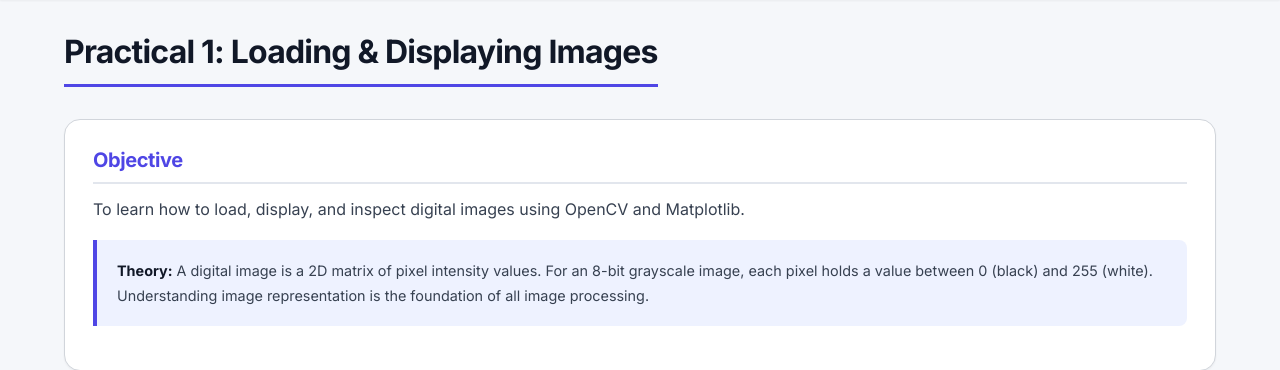
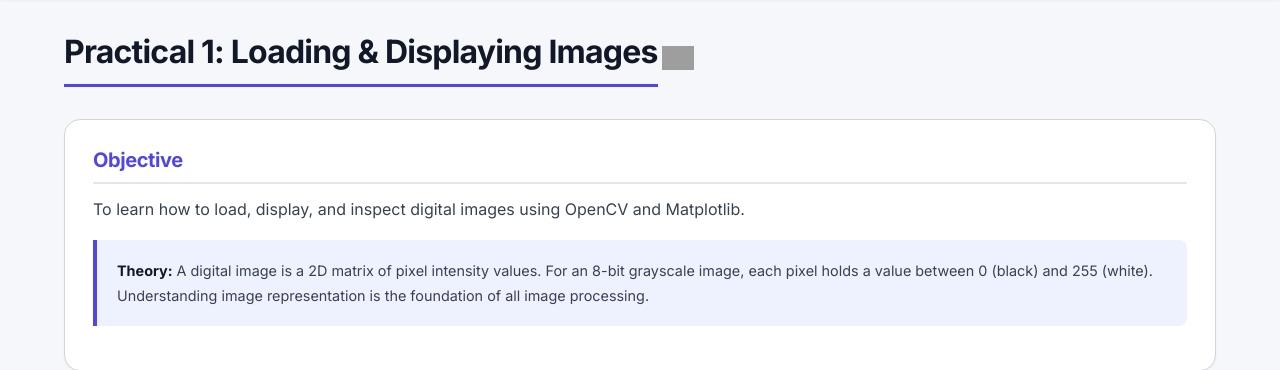
Before and after one commit to divyamohan1993/dip-practical, a Flask app: page /practical/1 in a window 1280 px wide. Shown: the part 57-427 px from the top of the page. Run offline with Flask 3, Linux system fonts and the light colour scheme; data that the repository does not hold is empty; grey boxes are pictures that could not be loaded.

Commit message:
Add 'Open in Colab' badge to each practical page
Co-Authored-By: Claude Opus 4.6 (1M context) <noreply@anthropic.com>

```diff
--- a/app/static/css/components.css
+++ b/app/static/css/components.css
@@ -158,6 +158,11 @@
 .ds-item img { width: 100%; border-radius: var(--radius-md); border: 1px solid var(--border); }
 .ds-item .ds-label { font-weight: 600; font-size: 0.85rem; margin-top: 0.5rem; color: var(--text-muted); }
 
+/* --- Colab Badge --- */
+.colab-badge { display: inline-block; margin-bottom: 1.25rem; }
+.colab-badge img { height: 24px; transition: opacity 0.15s; }
+.colab-badge:hover img { opacity: 0.8; }
+
 /* --- Formula Box --- */
 .formula-box { text-align: center; font-size: 1.15rem; padding: 1rem; background: var(--surface-2); border: 1px solid var(--border); border-radius: var(--radius-md); margin: 1rem 0; }
 
--- a/app/templates/practicals/p01.html
+++ b/app/templates/practicals/p01.html
@@ -5,6 +5,7 @@
 
 {% block content %}
 <h2>Practical 1: Loading &amp; Displaying Images</h2>
+<a href="https://colab.research.google.com/github/divyamohan1993/dip-practical/blob/main/Practical_1.ipynb" target="_blank" rel="noopener" class="colab-badge no-print"><img src="https://colab.research.google.com/assets/colab-badge.svg" alt="Open In Colab"></a>
 <!-- Objective -->
 <div class="section-card">
     <h3>Objective</h3>
--- a/app/templates/practicals/p02.html
+++ b/app/templates/practicals/p02.html
@@ -5,6 +5,7 @@
 
 {% block content %}
 <h2>Practical 2: Impact of Sampling Rate on Spatial Resolution</h2>
+<a href="https://colab.research.google.com/github/divyamohan1993/dip-practical/blob/main/Practical_2.ipynb" target="_blank" rel="noopener" class="colab-badge no-print"><img src="https://colab.research.google.com/assets/colab-badge.svg" alt="Open In Colab"></a>
 <!-- Objective -->
 <div class="section-card">
     <h3>Objective</h3>
--- a/app/templates/practicals/p03.html
+++ b/app/templates/practicals/p03.html
@@ -5,6 +5,7 @@
 
 {% block content %}
 <h2>Practical 3: Negation, Subtraction &amp; Inversion</h2>
+<a href="https://colab.research.google.com/github/divyamohan1993/dip-practical/blob/main/Practical_3.ipynb" target="_blank" rel="noopener" class="colab-badge no-print"><img src="https://colab.research.google.com/assets/colab-badge.svg" alt="Open In Colab"></a>
 <!-- Objective -->
 <div class="section-card">
     <h3>Objective</h3>
--- a/app/templates/practicals/p04.html
+++ b/app/templates/practicals/p04.html
@@ -5,6 +5,7 @@
 
 {% block content %}
 <h2>Practical 4: Gamma Correction &amp; Power Law Transformations</h2>
+<a href="https://colab.research.google.com/github/divyamohan1993/dip-practical/blob/main/Practical_4.ipynb" target="_blank" rel="noopener" class="colab-badge no-print"><img src="https://colab.research.google.com/assets/colab-badge.svg" alt="Open In Colab"></a>
 <!-- Objective -->
 <div class="section-card">
     <h3>Objective</h3>
```
